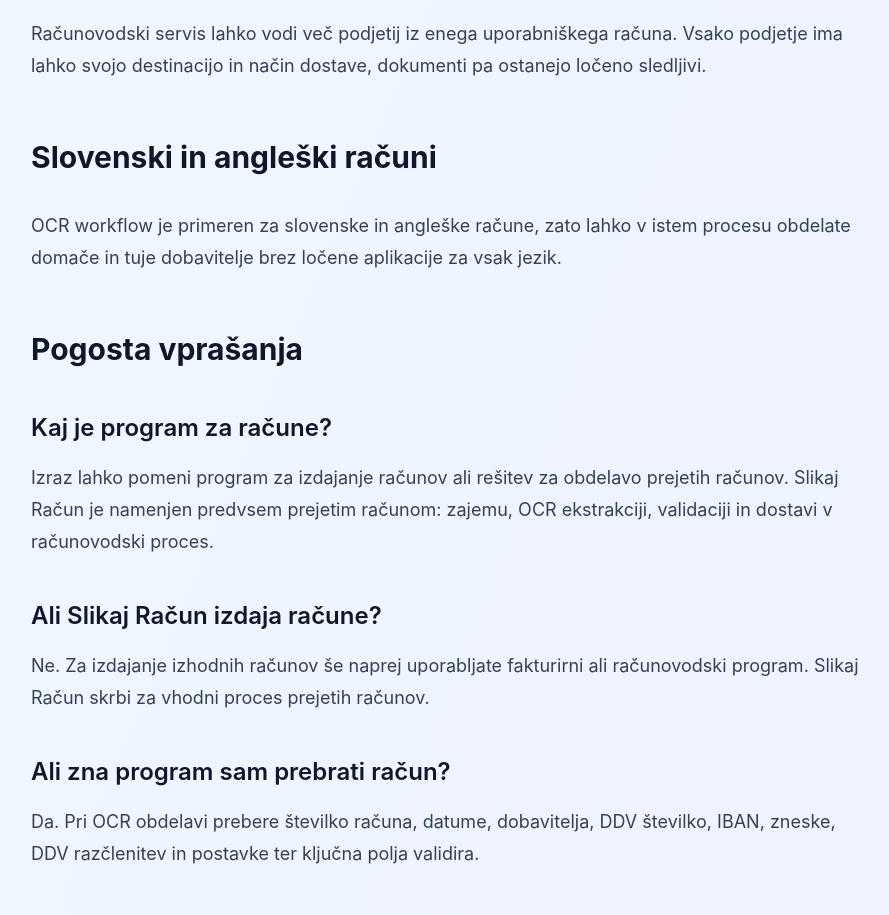
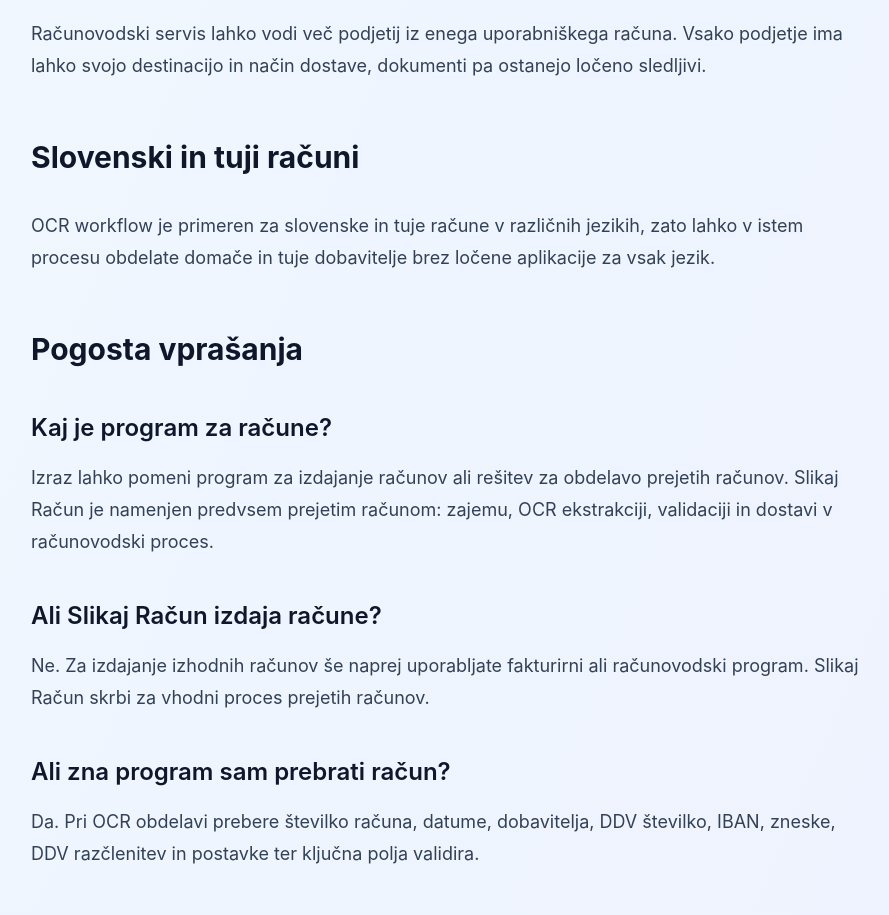
Before and after one commit to pako999/invoice-picture, a Next.js app: page /program-za-racune in a window 1280 px wide. Shown: the part 2060-2975 px from the top of the page, without its empty margins (193-1082 px from the left). Built offline with nearby package versions, Linux system fonts and the light colour scheme; no server answers.

Commit message:
Update invoice language copy for foreign invoices

```diff
--- a/app/program-za-racune/page.tsx
+++ b/app/program-za-racune/page.tsx
@@ -4,7 +4,7 @@
 
 export const metadata: Metadata = {
   title: "Program za račune z OCR za prejete račune | Slikaj Račun",
-  description: "Program za prejete račune: fotografirajte ali naložite PDF, OCR prebere podatke, sistem jih preveri in račun pošlje v računovodski workflow. Za slovenske in angleške račune.",
+  description: "Program za prejete račune: fotografirajte ali naložite PDF, OCR prebere podatke, sistem jih preveri in račun pošlje v računovodski workflow. Za slovenske in tuje račune.",
   alternates: { canonical: "/program-za-racune" },
   openGraph: {
     title: "Program za račune z OCR – Slikaj Račun",
@@ -74,8 +74,8 @@
         <h2>Program za račune za računovodske servise</h2>
         <p>Računovodski servis lahko vodi več podjetij iz enega uporabniškega računa. Vsako podjetje ima lahko svojo destinacijo in način dostave, dokumenti pa ostanejo ločeno sledljivi.</p>
 
-        <h2>Slovenski in angleški računi</h2>
-        <p>OCR workflow je primeren za slovenske in angleške račune, zato lahko v istem procesu obdelate domače in tuje dobavitelje brez ločene aplikacije za vsak jezik.</p>
+        <h2>Slovenski in tuji računi</h2>
+        <p>OCR workflow je primeren za slovenske in tuje račune v različnih jezikih, zato lahko v istem procesu obdelate domače in tuje dobavitelje brez ločene aplikacije za vsak jezik.</p>
 
         <h2>Pogosta vprašanja</h2>
         {faq.map((item) => <section key={item.q}><h3>{item.q}</h3><p>{item.a}</p></section>)}
```
